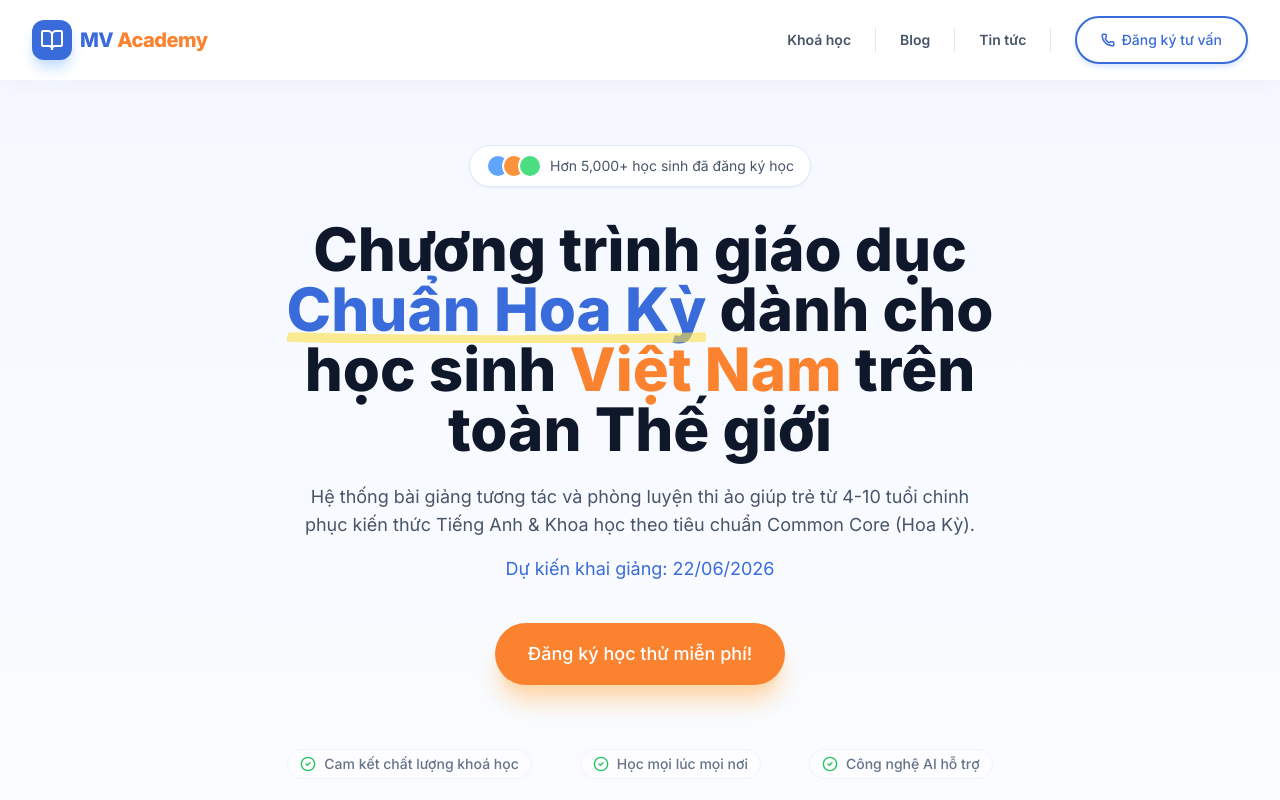
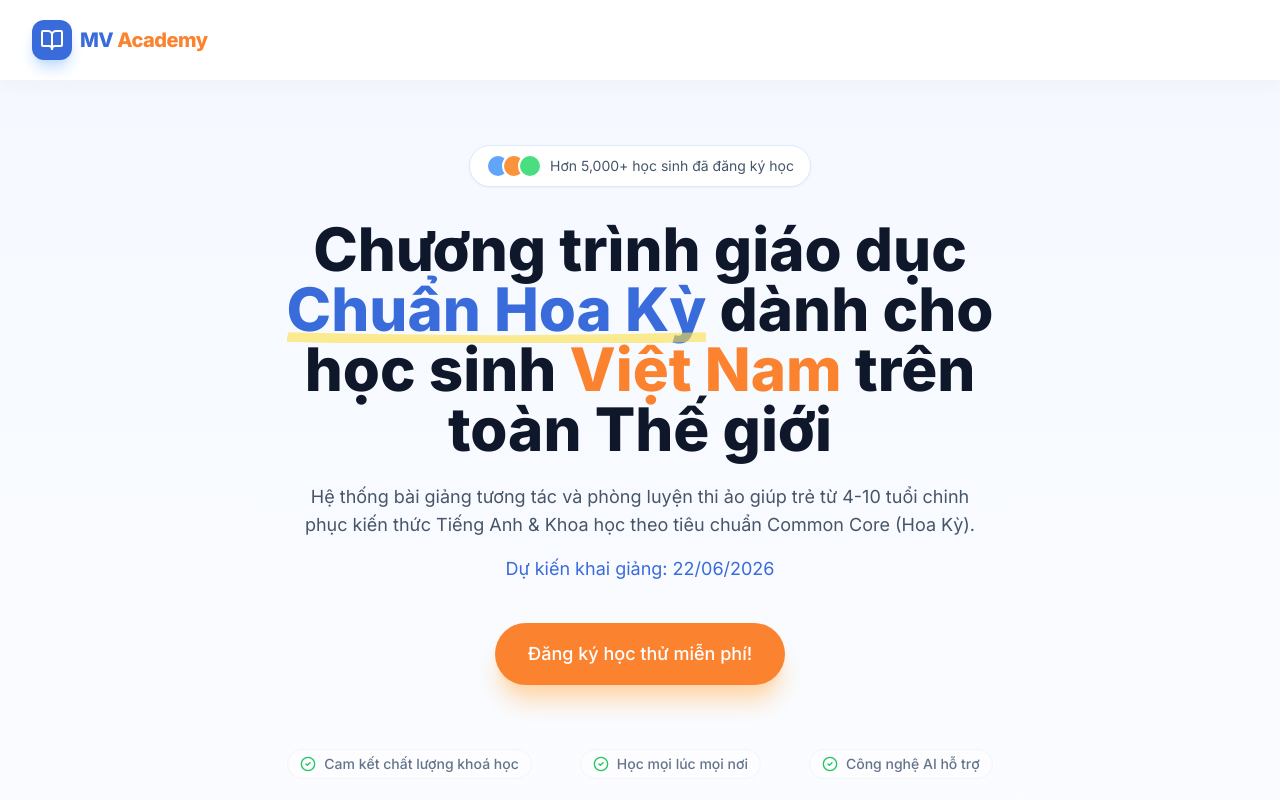
Before and after one commit to quannv1302/MV-Register, a React (Vite) app: page / in a window 1280 px wide. Shown: the top 800 px of the page. Built offline with nearby package versions, Linux system fonts and the light colour scheme.

Commit message:
Update UI

```diff
--- a/App.tsx
+++ b/App.tsx
@@ -32,6 +32,18 @@ const App: React.FC = () => {
     return () => clearInterval(timer);
   }, []);
 
+  const [showNavbarButton, setShowNavbarButton] = useState(false);
+
+  useEffect(() => {
+    const handleScroll = () => {
+      // Show button after scrolling down 500px (past hero roughly)
+      setShowNavbarButton(window.scrollY > 500);
+    };
+
+    window.addEventListener('scroll', handleScroll);
+    return () => window.removeEventListener('scroll', handleScroll);
+  }, []);
+
   const openRegistration = () => {
     setIsRegistrationOpen(true);
   };
@@ -63,21 +75,22 @@ const App: React.FC = () => {
             </div> */}
 
             {/* Desktop Menu */}
-            <div className="hidden md:flex items-center space-x-6 font-semibold text-sm text-slate-600">
-              <a href="#chuong-trinh" className="hover:text-brand-blue transition-colors">Khoá học</a>
-              <div className="w-px h-6 bg-slate-200 mx-2"></div>
-              <a href="#blog" className="hover:text-brand-blue transition-colors">Blog</a>
-              <div className="w-px h-6 bg-slate-200 mx-2"></div>
-              <a href="#blog" className="hover:text-brand-blue transition-colors">Tin tức</a>
-              <div className="w-px h-6 bg-slate-200 mx-2"></div>
+            <div className="flex items-center space-x-6 font-semibold text-sm text-slate-600">
+              <div className="hidden md:flex items-center space-x-6">
+                {/* <a href="#chuong-trinh" className="hover:text-brand-blue transition-colors">Khoá học</a>
+                <div className="w-px h-6 bg-slate-200 mx-2"></div>
+                <a href="#blog" className="hover:text-brand-blue transition-colors">Blog</a>
+                <div className="w-px h-6 bg-slate-200 mx-2"></div>
+                <a href="#blog" className="hover:text-brand-blue transition-colors">Tin tức</a>
+                <div className="w-px h-6 bg-slate-200 mx-2"></div> */}
+              </div>
 
               <Button
-                variant="outline"
+                variant="primary"
                 onClick={openRegistration}
-                className="!rounded-full px-4 py-1.5 text-sm border-2 border-blue-500 text-blue-500 bg-transparent hover:bg-blue-50 shadow-md shadow-blue-100 transform hover:-translate-y-0.5 transition-all font-medium flex items-center gap-1.5"
+                className={`!rounded-full px-4 py-1.5 text-sm bg-orange-500 text-white border-2 border-orange-500 hover:bg-orange-600 hover:border-orange-600 shadow-lg shadow-orange-200 transform hover:-translate-y-0.5 transition-all font-medium flex items-center gap-1.5 ${showNavbarButton ? 'opacity-100 visible translate-y-0' : 'opacity-0 invisible -translate-y-2'}`}
               >
-                <Phone size={14} strokeWidth={2.5} />
-                <span>Đăng ký tư vấn</span>
+                <span>Đăng ký ngay</span>
               </Button>
             </div>
           </div>
```
